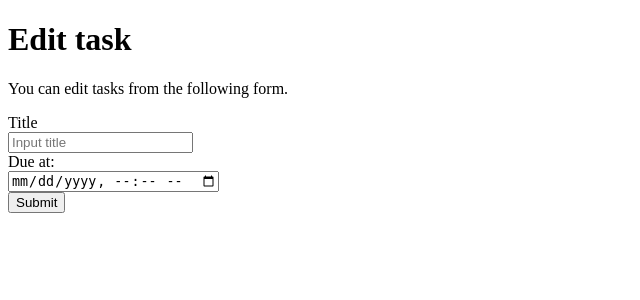
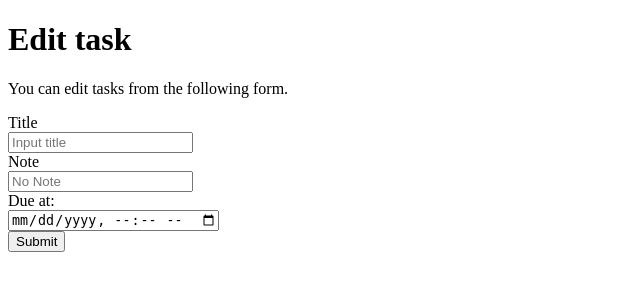
Before and after one commit to s1f102301572/django-test-exercise, a Django app: template todo/templates/todo/edit.html in a window 1280 px wide. Shown: the top 300 px of the page, without its empty margins (0-640 px from the left). Run offline with Django 5.2, Linux system fonts and the light colour scheme; the template is opened without the code that fills it, so the values that code supplies are empty.

Commit message:
メモ機能の修正

```diff
--- a/todo/models.py
+++ b/todo/models.py
@@ -4,11 +4,7 @@ from django.utils import timezone
 
 class Task(models.Model):
     title = models.CharField(max_length=100)
+    note = models.CharField(max_length=100, null=True, blank=True)
     completed = models.BooleanField(default=False)
     posted_at = models.DateTimeField(default=timezone.now)
     due_at = models.DateTimeField(null=True, blank=True)
-
-    def is_overdue(self, dt):
-        if self.due_at is None:
-            return False
-        return self.due_at < dt
--- a/todo/templates/todo/detail.html
+++ b/todo/templates/todo/detail.html
@@ -11,6 +11,11 @@
   <body>
     <h1>{{ task.title }}</h1>
     <ul>
+      {% if task.note %}
+      <li>Note: {{ task.note }}</li>
+      {% else %}
+      <li>Note: No Note</li>
+      {% endif %}
       <li>Posted at: {{ task.posted_at }}</li>
       {% if task.due_at %}
       <li>Due at: {{ task.due_at }}</li>
--- a/todo/templates/todo/edit.html
+++ b/todo/templates/todo/edit.html
@@ -18,6 +18,16 @@
         <input id="titleInput" name="title" type="text" placeholder="Input title" value="{{ task.title }}">
       </div>
       <div>
+        <label for="noteInput">Note</label><br>
+        <input id="noteInput" name="note" type="text"
+        {% if task.note %}
+        placeholder="{{ task.note }}"
+        {% else %}
+        placeholder="No Note"
+        {% endif %}
+        >
+      </div>
+      <div>
         <label for="dueInput">Due at:</label><br>
         <input id="dueInput" name="due_at" type="datetime-local" value="{{ task.due_at |date:"Y-m-d H:i" }}">
       </div>
--- a/todo/tests.py
+++ b/todo/tests.py
@@ -62,7 +62,7 @@ class TodoViewTestCase(TestCase):
 
     def test_index_post(self):
         client = Client()
-        data = {'title': 'Test Task', 'due_at': '2024-06-30 23:59:59'}
+        data = {'title': 'Test Task', 'note': 'Test Note', 'due_at': '2023-06-30 23:59:59'}
         response = client.post('/', data)
         self.assertEqual(response.status_code, 200)
         self.assertEqual(response.templates[0].name, 'todo/index.html')
```
Also changed, not shown: todo/templates/todo/index.html (+9 -0 lines), todo/views.py (+8 -1 lines), todo/migrations/0002_task_note.py (added).
